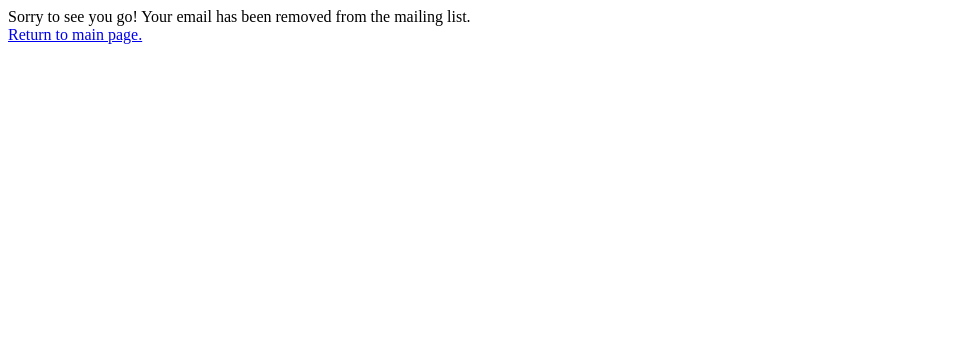
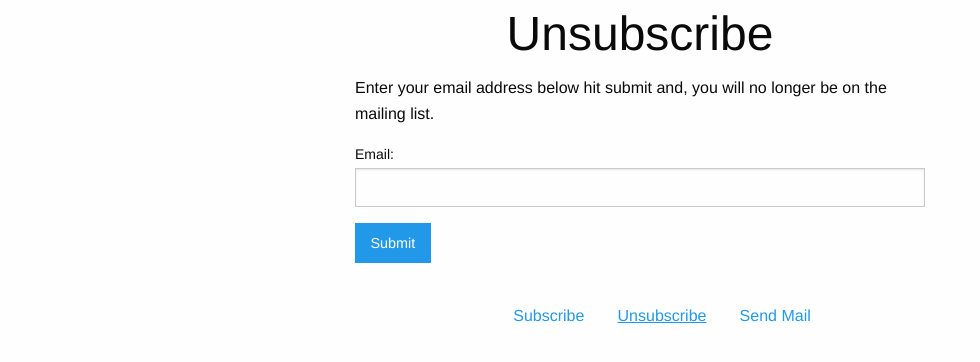
Before and after one commit to number8pie/mailing-list, a PHP site: page /unsubscribe.php in a window 1280 px wide. Shown: the top 362 px of the page, without its empty margins (0-980 px from the left). Run offline with PHP 8.4, Linux system fonts and the light colour scheme; data that the repository does not hold is empty.

Commit message:
Added error message variable to index.php, error message is now echoed above the form. Styled. Added sticky values to the form in index.php. (Last commit with similar messages was for sendmail.php) Wrote if loop in index.php that will either show the form and error messages, if there are any error messages, or the success message. Styled. Added nav to get around the pages easier, put the nav in an include file in a new inc folder. Set a variable at the top of each page so that the nav using an if loop can set the class active to the current page. Styled.
Next to do:
1 - Add a log in to access the send email page. (to be done at a later date, as this is a more advance subject, password encryption, salts etc.)

```diff
--- a/css/app.css
+++ b/css/app.css
@@ -24,3 +24,34 @@ p.error-msg {
 p.success-msg {
 	background-color: #007e02;
 }
+
+nav {
+	margin: 24px 0;
+}
+
+nav ul {
+	list-style: none;
+	text-align: center;
+}
+
+nav ul li {
+	display: inline;
+}
+
+nav ul li:before {
+	color: #2199e8;
+	font-family: FontAwesome;
+  font-size: 6px;
+  content: '\f111';
+  vertical-align: middle;
+  margin: 12px;
+}
+
+nav ul li:first-child:before {
+	content: '';
+}
+
+
+.active {
+	text-decoration: underline;
+}
--- a/gitcommit.txt
+++ b/gitcommit.txt
@@ -4,9 +4,7 @@ Added error message variable to index.php, error message is now echoed above the
 Added sticky values to the form in index.php.
 (Last commit with similar messages was for sendmail.php)
 Wrote if loop in index.php that will either show the form and error messages, if there are any error messages, or the success message. Styled.
+Added nav to get around the pages easier, put the nav in an include file in a new inc folder. Set a variable at the top of each page so that the nav using an if loop can set the class active to the current page. Styled.
 
 Next to do:
-1 - Make unubscribe page self-referencing.
-2 - Make unubscribe page error messages show on the same page above the form like sendmail.php.
-3 - Sort out the navigation links.
-4 - Add a log in to access the send email page.
+1 - Add a log in to access the send email page. (to be done at a later date, as this is a more advance subject, password encryption, salts etc.)
--- /dev/null
+++ b/inc/nav.php
@@ -0,0 +1,9 @@
+    <nav class="row">
+      <div class="medium-6 medium-offset-3 columns">
+        <ul>
+          <li><a href="index.php" <?php if ($page == "index") { echo "class='active'"; }?>>Subscribe</a></li>
+          <li><a href="unsubscribe.php" <?php if ($page == "unsubscribe") { echo "class='active'"; }?>>Unsubscribe</a></li>
+          <li><a href="sendmail.php" <?php if ($page == "sendmail") { echo "class='active'"; }?>>Send Mail</a></li>
+        </ul>
+      </div>
+    </nav>
--- a/unsubscribe.php
+++ b/unsubscribe.php
@@ -1,16 +1,100 @@
 <?php
+
+$page = "unsubscribe";
+
+$success_msg = "";
+$error_msg = "";
+
+if ($_SERVER["REQUEST_METHOD"] == "POST") {
 
   $dbc = mysqli_connect('localhost', 'lee', 'lee1', 'mailing_list')
           or die('Error connecting to MySQL server.');
 
   $email = $_POST['email'];
 
+  if (empty($email)) {
+    $error_msg = "You must enter your email address to be taken off the mailing list.";
+  }
+
+  if (!empty($email)) {
     $query = "DELETE FROM email_list WHERE email='$email'";
 
     mysqli_query($dbc, $query);
 
-echo "Sorry to see you go! Your email has been removed from the mailing list.<br /><a href='index.html'>Return to main page.</a>";
+    $success_msg = "Sorry to see you go! Your email has been removed from the mailing list.";
+  }
 
   mysqli_close($dbc);
+}
 
 ?>
+
+<!doctype html>
+<html class="no-js" lang="en">
+  <head>
+    <meta charset="utf-8" />
+    <meta http-equiv="x-ua-compatible" content="ie=edge">
+    <meta name="viewport" content="width=device-width, initial-scale=1.0" />
+    <title>number8pie's mailing list</title>
+    <link rel="stylesheet" href="css/foundation.css" />
+    <link rel="stylesheet" href="css/app.css" />
+  </head>
+  <body>
+
+    <div class="row">
+      <div class="medium-6 medium-offset-3 columns">
+        <h1>Unsubscribe</h1>
+      </div>
+    </div>
+
+    <div class="row">
+      <div class="medium-6 medium-offset-3 columns">
+        <p>Enter your email address below hit submit and, you will no longer be on the mailing list.</p>
+      </div>
+    </div>
+
+    <?php
+
+    if (!empty($error_msg)) {
+      echo
+        "<div class='row'>
+          <div class='medium-6 medium-offset-3 columns'>
+            <p class='error-msg'>" . $error_msg ."</p>
+          </div>
+        </div>"
+      ;
+    }
+
+    if (!empty($success_msg)) {
+      echo
+        "<div class='row'>
+          <div class='medium-6 medium-offset-3 columns'>
+            <p class='success-msg'>" . $success_msg ."</p>
+          </div>
+        </div>"
+      ;
+    } else {
+    ?>
+
+    <div class="row">
+      <div class="medium-6 medium-offset-3 columns">
+        <form method="post" action="<?php echo $_SERVER['PHP_SELF']; ?>">
+          <label for="email">Email:</label>
+          <input type="text" id="email" name="email"></input>
+          <input class="button" type="submit"></input>
+        </form>
+      </div>
+    </div>
+
+    <?php
+    }
+    ?>
+
+<?php include_once("inc/nav.php"); ?>
+
+    <script src="js/vendor/jquery.min.js"></script>
+    <script src="js/vendor/what-input.min.js"></script>
+    <script src="js/foundation.min.js"></script>
+    <script src="js/app.js"></script>
+  </body>
+</html>
```
Also changed, not shown: index.php (+4 -8 lines), sendmail.php (+5 -7 lines), unsubscribe.html (deleted, +0 -46 lines). Lines whose indentation alone changed are shown as unchanged.
